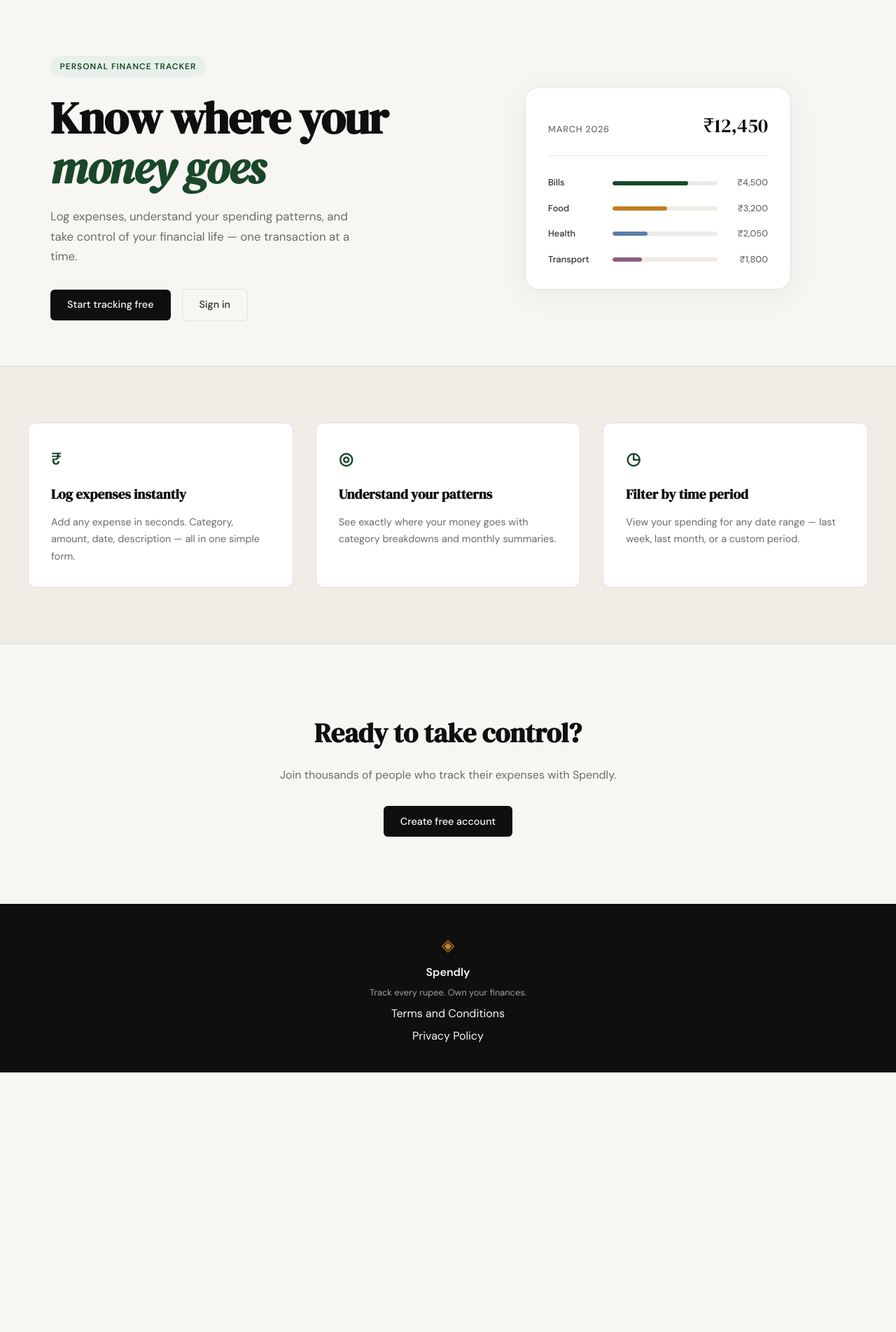
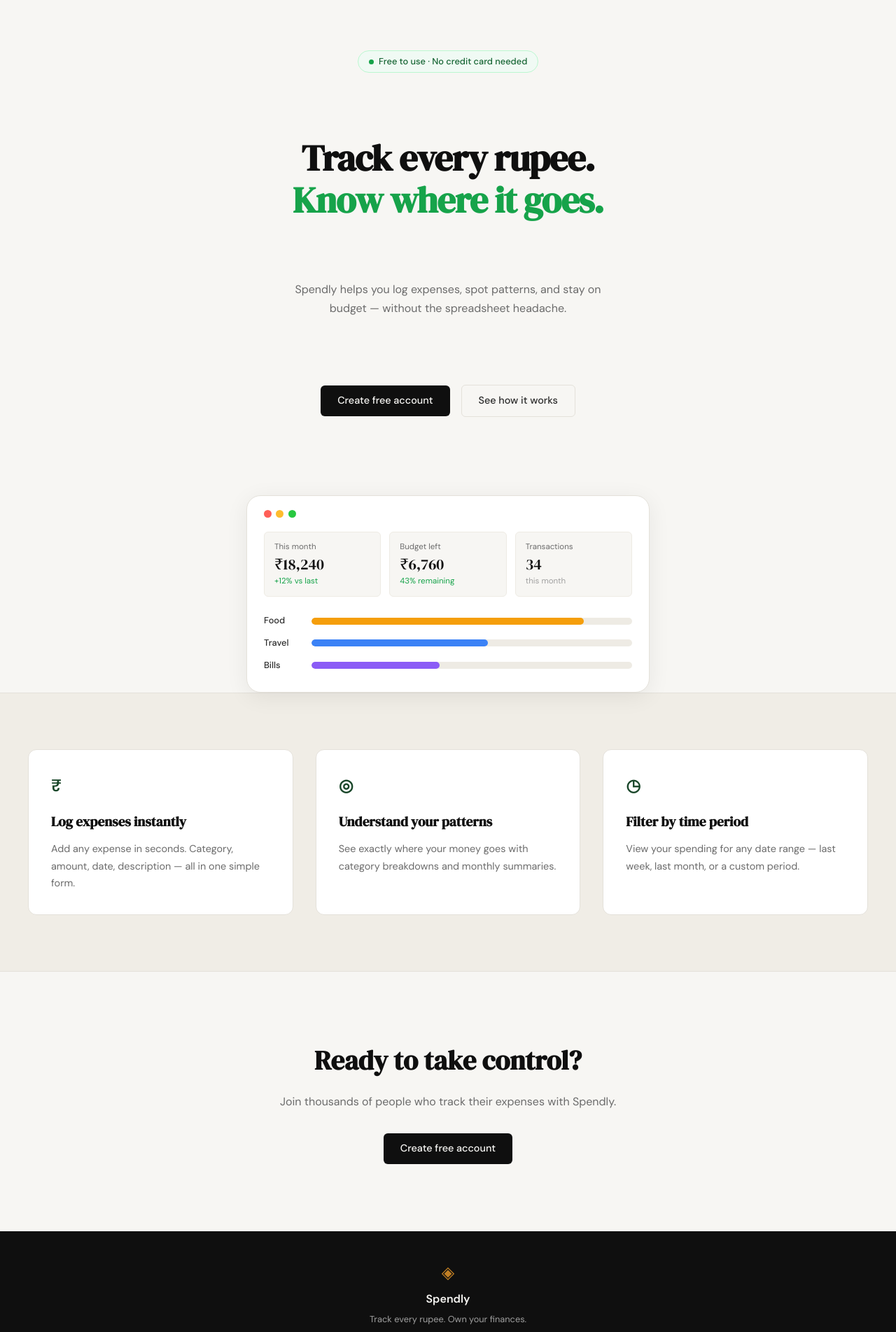
Before and after one commit to naumanrafique-ai/Expense_Tracker, a Flask app: page / in a window 1280 px wide. Shown: the part 61-1965 px from the top of the page at 70% size. Before the commit the page ends 1594 px from the top, so only its background shows below. Run offline with Flask 3, Linux system fonts and the light colour scheme.

Commit message:
Landing: Redesign hero section to match mockup

```diff
--- /dev/null
+++ b/static/css/landing.css
@@ -0,0 +1,180 @@
+/* ------------------------------------------------------------------ */
+/* Landing page — hero overrides                                       */
+/* ------------------------------------------------------------------ */
+
+.hero {
+    display: flex;
+    flex-direction: column;
+    align-items: center;
+    text-align: center;
+    padding: 4.5rem 2rem 0;
+    max-width: 640px;
+    margin: 0 auto;
+}
+
+.hero-badge {
+    display: inline-flex;
+    align-items: center;
+    gap: 0.45rem;
+    background: #f0faf4;
+    color: #166534;
+    border: 1px solid #bbf7d0;
+    font-size: 0.8rem;
+    font-weight: 500;
+    padding: 0.3rem 0.9rem;
+    border-radius: 999px;
+    margin-bottom: 1.75rem;
+    text-transform: none;
+    letter-spacing: 0;
+}
+
+.badge-dot {
+    width: 7px;
+    height: 7px;
+    border-radius: 50%;
+    background: #16a34a;
+    flex-shrink: 0;
+}
+
+.hero-title {
+    font-size: clamp(2.2rem, 5vw, 3.25rem);
+    line-height: 1.15;
+    letter-spacing: -0.02em;
+    color: var(--ink);
+    margin-bottom: 1.25rem;
+}
+
+.hero-accent {
+    color: #16a34a;
+}
+
+.hero-subtitle {
+    font-size: 1rem;
+    color: var(--ink-muted);
+    line-height: 1.7;
+    max-width: 460px;
+    margin-bottom: 2rem;
+}
+
+.hero-actions {
+    justify-content: center;
+    margin-bottom: 3rem;
+}
+
+.hero-visual {
+    display: block;
+    width: 100%;
+}
+
+/* ------------------------------------------------------------------ */
+/* Browser mock card                                                   */
+/* ------------------------------------------------------------------ */
+
+.browser-mock {
+    background: var(--paper-card);
+    border: 1px solid var(--border);
+    border-radius: var(--radius-lg);
+    padding: 1.25rem 1.5rem 1.75rem;
+    box-shadow: 0 6px 32px rgba(0, 0, 0, 0.07);
+    text-align: left;
+}
+
+.browser-bar {
+    display: flex;
+    gap: 0.4rem;
+    align-items: center;
+    margin-bottom: 1.25rem;
+}
+
+.b-dot {
+    width: 11px;
+    height: 11px;
+    border-radius: 50%;
+    flex-shrink: 0;
+}
+
+.b-red    { background: #ff5f57; }
+.b-yellow { background: #febc2e; }
+.b-green  { background: #28c840; }
+
+/* Stat row */
+.mock-stats {
+    display: grid;
+    grid-template-columns: repeat(3, 1fr);
+    gap: 0.75rem;
+    margin-bottom: 1.5rem;
+}
+
+.mock-stat {
+    background: var(--paper);
+    border: 1px solid var(--border-soft);
+    border-radius: var(--radius-sm);
+    padding: 0.75rem 0.875rem;
+    display: flex;
+    flex-direction: column;
+    gap: 0.15rem;
+}
+
+.stat-label {
+    font-size: 0.72rem;
+    color: var(--ink-muted);
+}
+
+.stat-value {
+    font-family: var(--font-display);
+    font-size: 1.35rem;
+    color: var(--ink);
+    line-height: 1.2;
+}
+
+.stat-sub {
+    font-size: 0.72rem;
+    color: var(--ink-faint);
+}
+
+.stat-sub.positive { color: #16a34a; }
+
+/* Category bars */
+.mock-categories {
+    display: flex;
+    flex-direction: column;
+    gap: 0.7rem;
+}
+
+.cat-row {
+    display: grid;
+    grid-template-columns: 56px 1fr;
+    align-items: center;
+    gap: 0.75rem;
+}
+
+.cat-name {
+    font-size: 0.8rem;
+    color: var(--ink-soft);
+    font-weight: 500;
+}
+
+.cat-track {
+    height: 10px;
+    background: var(--border-soft);
+    border-radius: 999px;
+    overflow: hidden;
+}
+
+.cat-bar {
+    height: 100%;
+    border-radius: 999px;
+}
+
+.cat-bar.orange { background: #f59e0b; }
+.cat-bar.blue   { background: #3b82f6; }
+.cat-bar.purple { background: #8b5cf6; }
+
+/* ------------------------------------------------------------------ */
+/* Responsive                                                          */
+/* ------------------------------------------------------------------ */
+
+@media (max-width: 600px) {
+    .mock-stats { grid-template-columns: 1fr; }
+    .hero-actions { flex-direction: column; align-items: center; }
+}
--- a/templates/landing.html
+++ b/templates/landing.html
@@ -2,59 +2,75 @@
 
 {% block title %}Spendly — Track Every Rupee{% endblock %}
 
+{% block head %}
+<link rel="stylesheet" href="{{ url_for('static', filename='css/landing.css') }}">
+{% endblock %}
+
 {% block content %}
 
 <section class="hero">
-    <div class="hero-inner">
-        <div class="hero-badge">Personal Finance Tracker</div>
-        <h1 class="hero-title">
-            Know where your<br>
-            <em>money goes</em>
-        </h1>
-        <p class="hero-subtitle">
-            Log expenses, understand your spending patterns,
-            and take control of your financial life —
-            one transaction at a time.
-        </p>
-        <div class="hero-actions">
-            <a href="{{ url_for('register') }}" class="btn-primary">Start tracking free</a>
-            <a href="{{ url_for('login') }}" class="btn-ghost">Sign in</a>
-        </div>
+    <span class="hero-badge">
+        <span class="badge-dot"></span>
+        Free to use · No credit card needed
+    </span>
+
+    <h1 class="hero-title">
+        Track every rupee.<br>
+        <span class="hero-accent">Know where it goes.</span>
+    </h1>
+
+    <p class="hero-subtitle">
+        Spendly helps you log expenses, spot patterns, and stay
+        on budget — without the spreadsheet headache.
+    </p>
+
+    <div class="hero-actions">
+        <a href="{{ url_for('register') }}" class="btn-primary">Create free account</a>
+        <a href="#" class="btn-ghost">See how it works</a>
     </div>
+
     <div class="hero-visual">
-        <div class="mock-card">
-            <div class="mock-card-header">
-                <span class="mock-label">March 2026</span>
-                <span class="mock-total">₹12,450</span>
+        <div class="browser-mock">
+            <div class="browser-bar">
+                <span class="b-dot b-red"></span>
+                <span class="b-dot b-yellow"></span>
+                <span class="b-dot b-green"></span>
             </div>
-            <div class="mock-bars">
-                <div class="mock-bar-row">
-                    <span class="mock-cat">Bills</span>
-                    <div class="mock-bar-track">
-                        <div class="mock-bar" style="width: 72%"></div>
+            <div class="mock-stats">
+                <div class="mock-stat">
+                    <span class="stat-label">This month</span>
+                    <span class="stat-value">₹18,240</span>
+                    <span class="stat-sub positive">+12% vs last</span>
+                </div>
+                <div class="mock-stat">
+                    <span class="stat-label">Budget left</span>
+                    <span class="stat-value">₹6,760</span>
+                    <span class="stat-sub positive">43% remaining</span>
+                </div>
+                <div class="mock-stat">
+                    <span class="stat-label">Transactions</span>
+                    <span class="stat-value">34</span>
+                    <span class="stat-sub">this month</span>
+                </div>
+            </div>
+            <div class="mock-categories">
+                <div class="cat-row">
+                    <span class="cat-name">Food</span>
+                    <div class="cat-track">
+                        <div class="cat-bar orange" style="width: 85%"></div>
                     </div>
-                    <span class="mock-amt">₹4,500</span>
                 </div>
-                <div class="mock-bar-row">
-                    <span class="mock-cat">Food</span>
-                    <div class="mock-bar-track">
-                        <div class="mock-bar mock-bar-2" style="width: 52%"></div>
+                <div class="cat-row">
+                    <span class="cat-name">Travel</span>
+                    <div class="cat-track">
+                        <div class="cat-bar blue" style="width: 55%"></div>
                     </div>
-                    <span class="mock-amt">₹3,200</span>
                 </div>
-                <div class="mock-bar-row">
-                    <span class="mock-cat">Health</span>
-                    <div class="mock-bar-track">
-                        <div class="mock-bar mock-bar-3" style="width: 33%"></div>
+                <div class="cat-row">
+                    <span class="cat-name">Bills</span>
+                    <div class="cat-track">
+                        <div class="cat-bar purple" style="width: 40%"></div>
                     </div>
-                    <span class="mock-amt">₹2,050</span>
-                </div>
-                <div class="mock-bar-row">
-                    <span class="mock-cat">Transport</span>
-                    <div class="mock-bar-track">
-                        <div class="mock-bar mock-bar-4" style="width: 28%"></div>
-                    </div>
-                    <span class="mock-amt">₹1,800</span>
                 </div>
             </div>
         </div>
```
Also changed, not shown: image.png (added).
